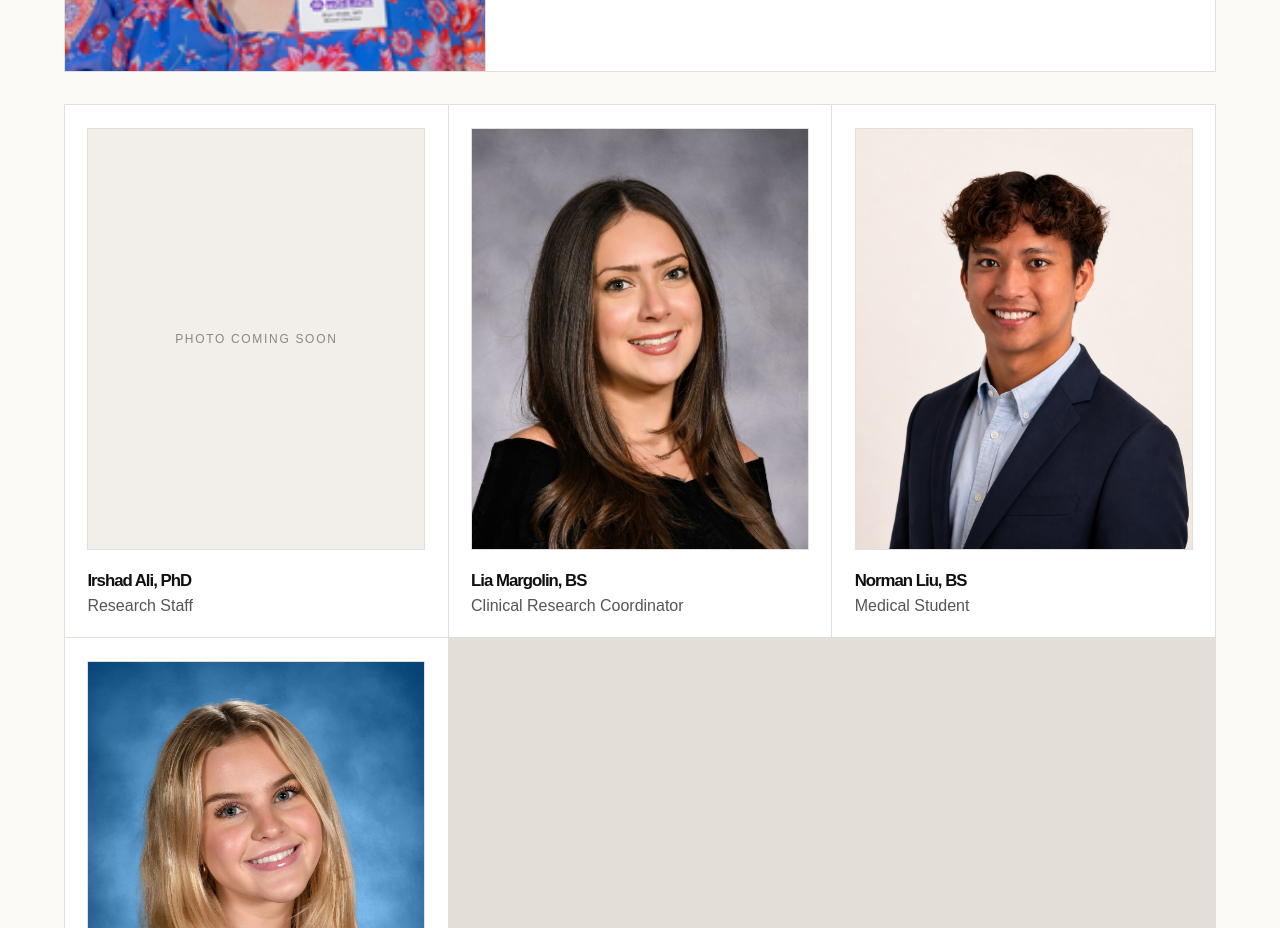
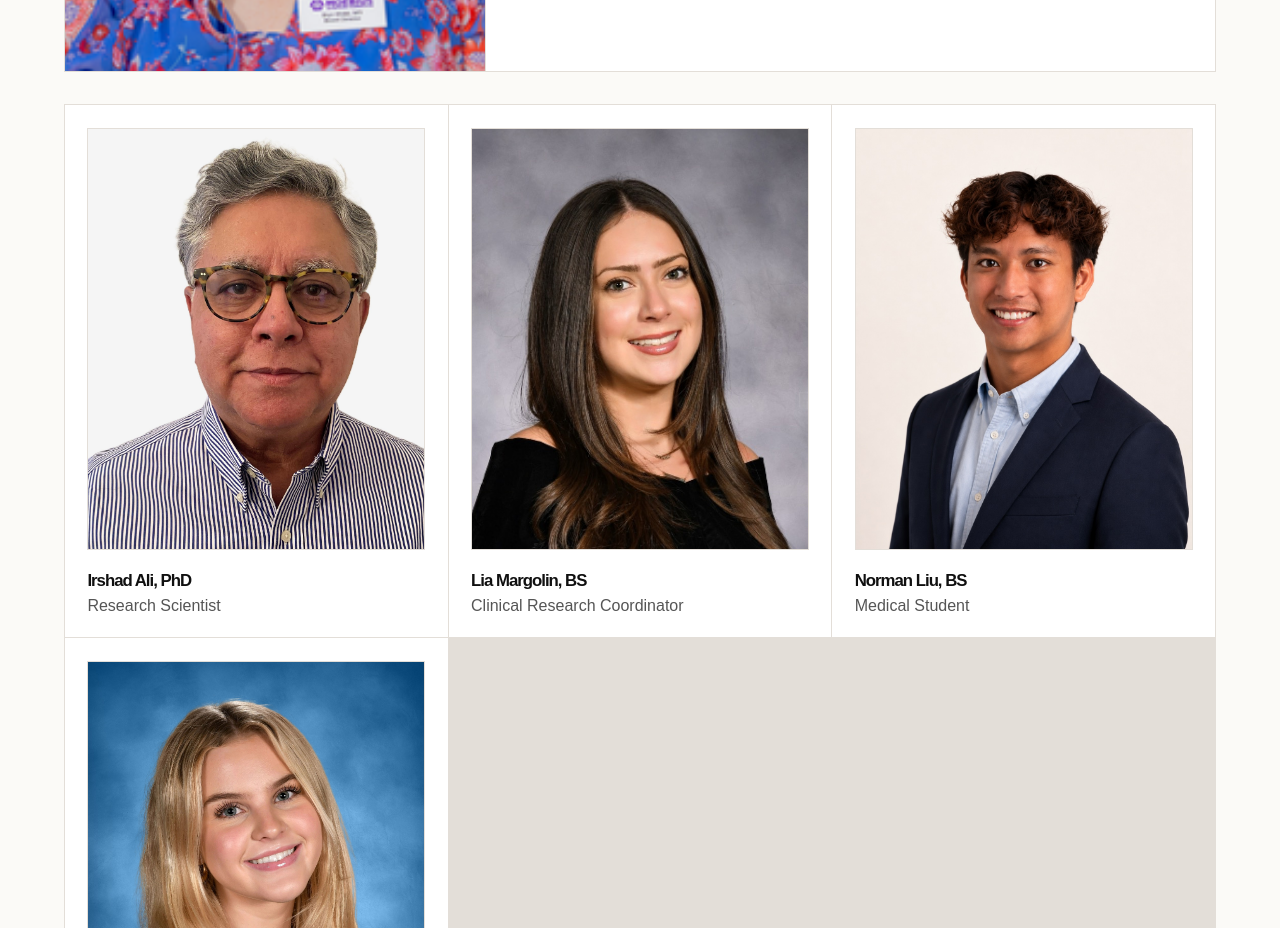
Before and after one commit to liunnorman/webb-lab, a React (Vite) app: page / in a window 1280 px wide. Shown: the part 3500-4428 px from the top of the page. Built offline with nearby package versions, Linux system fonts and the light colour scheme; no server answers.

Commit message:
Add Irshad headshot

```diff
--- a/src/App.jsx
+++ b/src/App.jsx
@@ -6,6 +6,7 @@
 import liaHeadshot from "./assets/lia.jpg";
 import normanHeadshot from "./assets/norman.jpg";
 import laurenHeadshot from "./assets/lauren.jpg";
+import irshadHeadshot from "./assets/irshad.png";
 
 export default function App() {
   const projects = [
@@ -17,9 +18,9 @@
 
   const people = [
   {
-    name: "Irshad Ali, PhD",
-    role: "Research Staff",
-    image: null,
+  name: "Irshad Ali, PhD",
+  role: "Research Scientist",
+  image: irshadHeadshot,
   },
   {
     name: "Lia Margolin, BS",
```
Also changed, not shown: src/assets/irshad.png (added).
